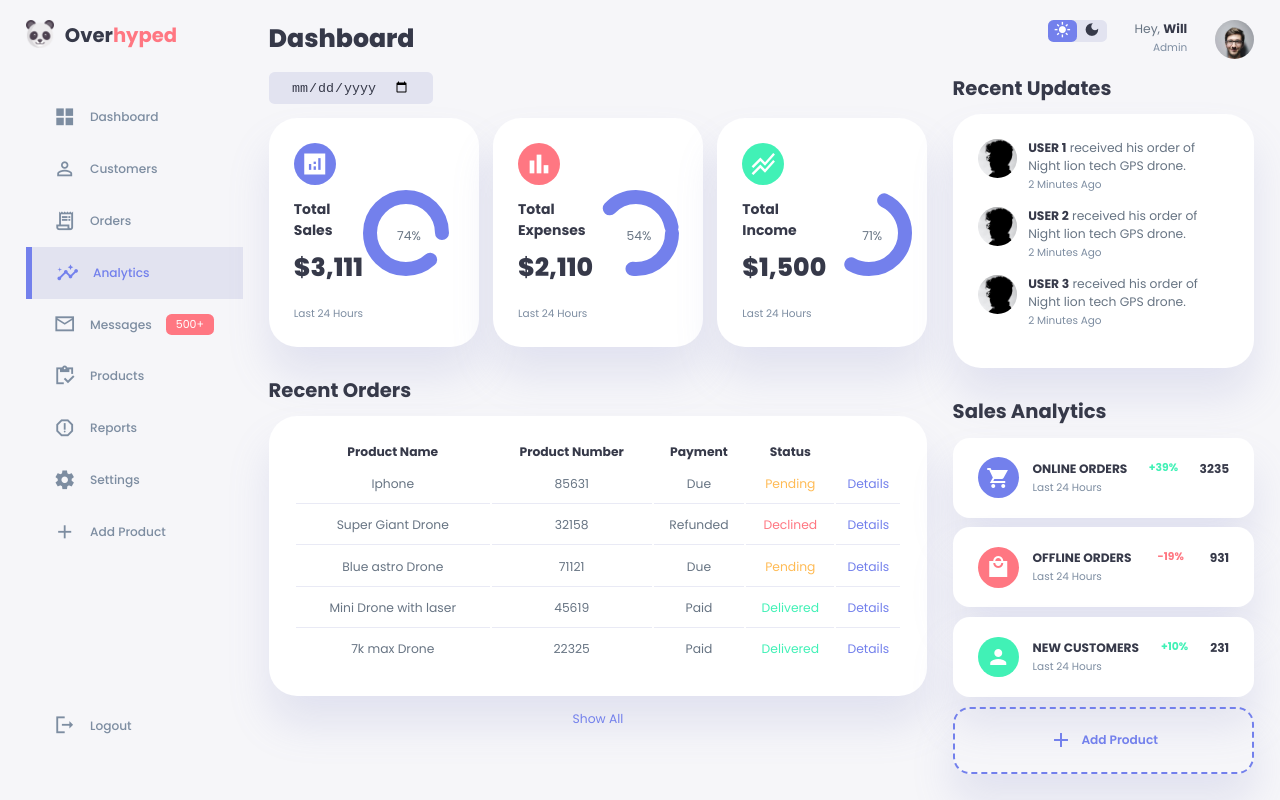
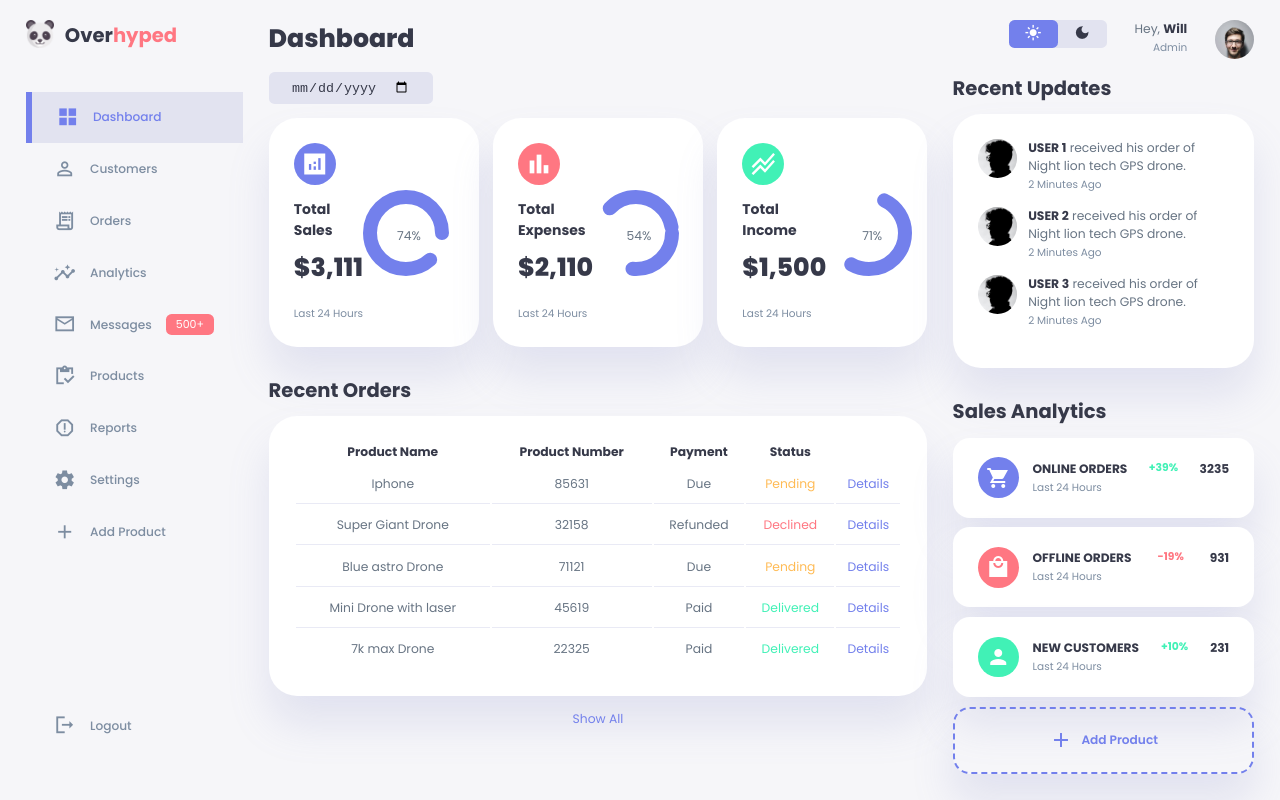
Before and after one commit to Willzxxz/oh.p.hoodie, a plain HTML site: page index.html in a window 1280 px wide. Drawn offline with Linux system fonts and the light colour scheme.

```diff
--- a/index.html
+++ b/index.html
@@ -25,7 +25,7 @@
         </div>
 
         <div class="sidebar">
-          <a href="#">
+          <a href="#" class="active">
             <span class="material-icons-sharp">grid_view</span>
             <h3>Dashboard</h3>
           </a>
@@ -37,7 +37,7 @@
             <span class="material-icons-sharp">receipt_long</span>
             <h3>Orders</h3>
           </a>
-          <a href="#" class="active">
+          <a href="#">
             <span class="material-icons-sharp">insights</span>
             <h3>Analytics</h3>
           </a>
--- a/style.css
+++ b/style.css
@@ -420,8 +420,8 @@
   display: flex;
   justify-content: space-between;
   align-items: center;
-  height: 1.6rem;
-  width: 4.2rem;
+  height: 2rem;
+  width: 7rem;
   cursor: pointer;
   border-radius: var(--border-radius-1);
 }
```
Also changed, not shown: index.js (line endings or trailing spaces).
